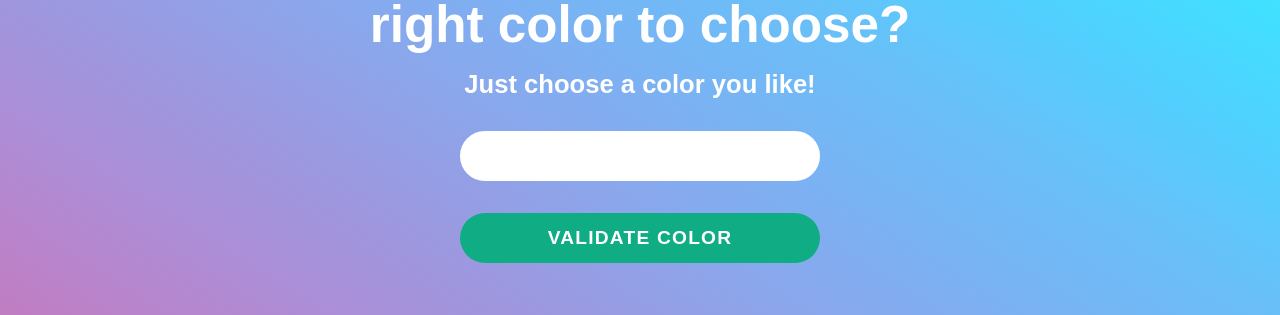
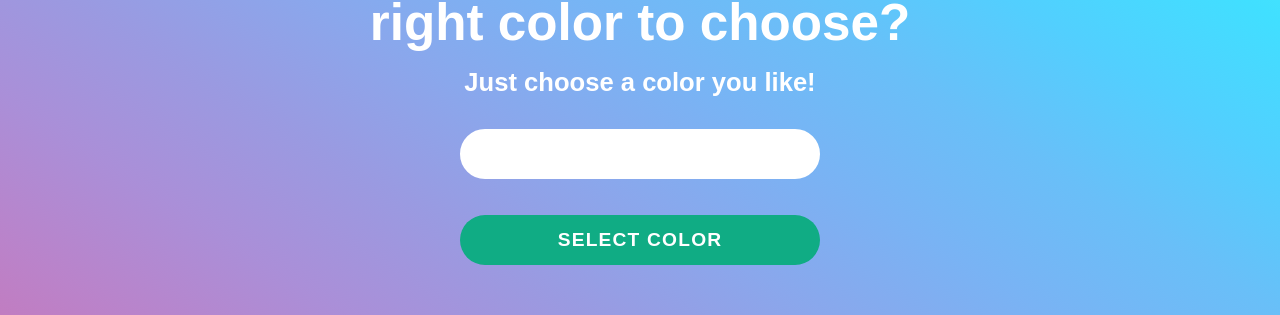
Before and after one commit to JustGritt/Tatol-palette, a React (Create React App) app: page / in a window 1280 px wide. Shown: the part 269-584 px from the top of the page. Built offline with nearby package versions, Linux system fonts and the light colour scheme.

Commit message:
🗺️ Display hex values

```diff
--- a/src/App.js
+++ b/src/App.js
@@ -39,7 +39,7 @@ function App() {
 	}
 
 	function updateColor(e) {
-		hexRef.current.value = e.target.value;
+		document.getElementById('selectedValue').innerHTML = hexRef.current.value = e.target.value;
 		e.target.style.backgroundColor = e.target.value;
 	}
 
@@ -49,8 +49,11 @@ function App() {
 				<h1>Tired of wasting time deciding on the right color to choose?</h1>
 				<h2>Just choose a color you like!</h2>
 
-				<input type="color" ref={hexRef} onChange={updateColor} />
-				<button onClick={addColor} class="flex">Validate Color</button>
+				<div className="color-selector">
+					<input type="color" ref={hexRef} onChange={updateColor} htmlFor="color" />
+					<label htmlFor="color" id="selectedValue"></label>
+				</div>
+				<button onClick={addColor} className="flex">Select Color</button>
 			</section>
 
 			<section className="palette">
--- a/src/Color.js
+++ b/src/Color.js
@@ -1,8 +1,17 @@
 import React from 'react'
+
+function copyColor(e) {
+    // console.log(e.target.children[0].innerText);
+    console.log(e);
+
+    e.target.tagName === "LABEL" ? navigator.clipboard.writeText(e.target.innerText) : navigator.clipboard.writeText(e.target.children[0].innerText)
+
+    // navigator.clipboard.writeText(e.target.children[0].innerText);
+}
 
 export default function Color({ color }) {
     return (
-        <div id={color.id} className="color-box flex" style={{ backgroundColor: color.hex }}>
+        <div id={color.id} className="color-box flex" style={{ backgroundColor: color.hex }} onClick={copyColor} >
             <label>
                 {color.hex.toUpperCase()}
             </label>
--- a/src/styles.scss
+++ b/src/styles.scss
@@ -18,6 +18,7 @@ html, body {
     height: 100vh;
 
     section.hero {
+        position: relative;
         height: 90%;
         text-align: center;
         margin: 0 160px;
@@ -31,6 +32,26 @@ html, body {
 
         h1 { font-size: clamp(2.5rem, 4vw, 4.5rem); }
         h2 { font-size: clamp(1.5rem, 2vw, 2.5rem); }
+
+        .color-selector {
+            top: 0;
+            left: 0;
+            width: 100%;
+            position: relative;
+            #selectedValue {
+                position: absolute;
+                top: 50%;
+                left: 50%;
+                transform: translate(-50%, -60%);
+                color: #fff;
+                font-size: 1.2rem;
+                font-weight: bold;
+                letter-spacing: 1.2px;
+                text-transform: uppercase;
+                transition: all 0.2s ease-in-out;
+                pointer-events: none;
+
+            }
 
             input[type="color"] {
                 margin: 2rem auto;
@@ -55,6 +76,8 @@ html, body {
                     opacity: 0;
                 }
             }
+        }
+
 
         button {
             width: 100%;
```
Lines whose indentation alone changed are shown as unchanged.
